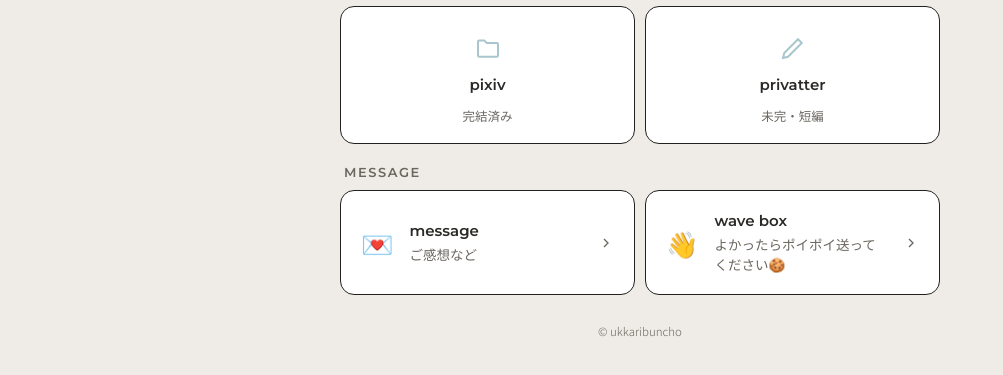
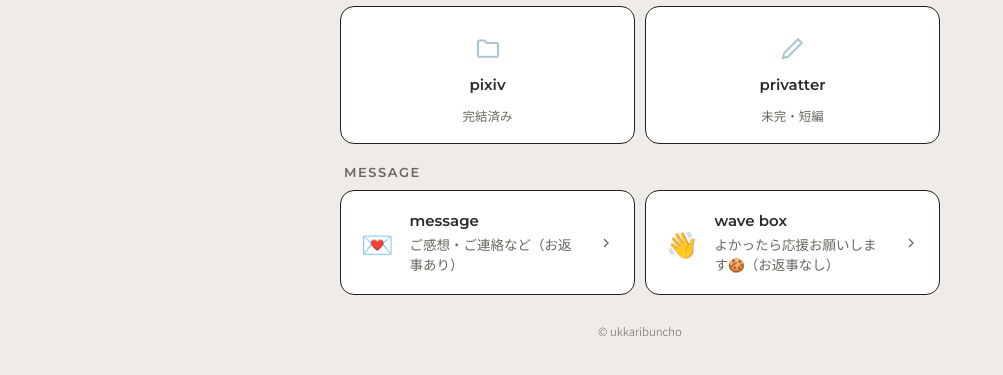
Before and after one commit to wino051/ukkaribuncho, a plain HTML site: page index.html in a window 1280 px wide. Shown: the part 822-1197 px from the top of the page, without its empty margins (0-1003 px from the left). Drawn offline with Linux system fonts and the light colour scheme.

Commit message:
Update support message descriptions in index.html

```diff
--- a/index.html
+++ b/index.html
@@ -330,7 +330,7 @@
       <div class="wave">💌</div>
       <div class="support-text">
         <div class="title">message</div>
-        <div class="desc">ご感想など</div>
+        <div class="desc">ご感想・ご連絡など（お返事あり）</div>
       </div>
       <svg class="support-arrow" viewBox="0 0 24 24" fill="none" stroke="currentColor" stroke-width="2"><path d="M9 6l6 6-6 6"/></svg>
     </a>
@@ -338,7 +338,7 @@
       <div class="wave">👋</div>
       <div class="support-text">
         <div class="title">wave box</div>
-        <div class="desc">よかったらポイポイ送ってください🍪</div>
+        <div class="desc">よかったら応援お願いします🍪（お返事なし）</div>
       </div>
       <svg class="support-arrow" viewBox="0 0 24 24" fill="none" stroke="currentColor" stroke-width="2"><path d="M9 6l6 6-6 6"/></svg>
     </a>
```
